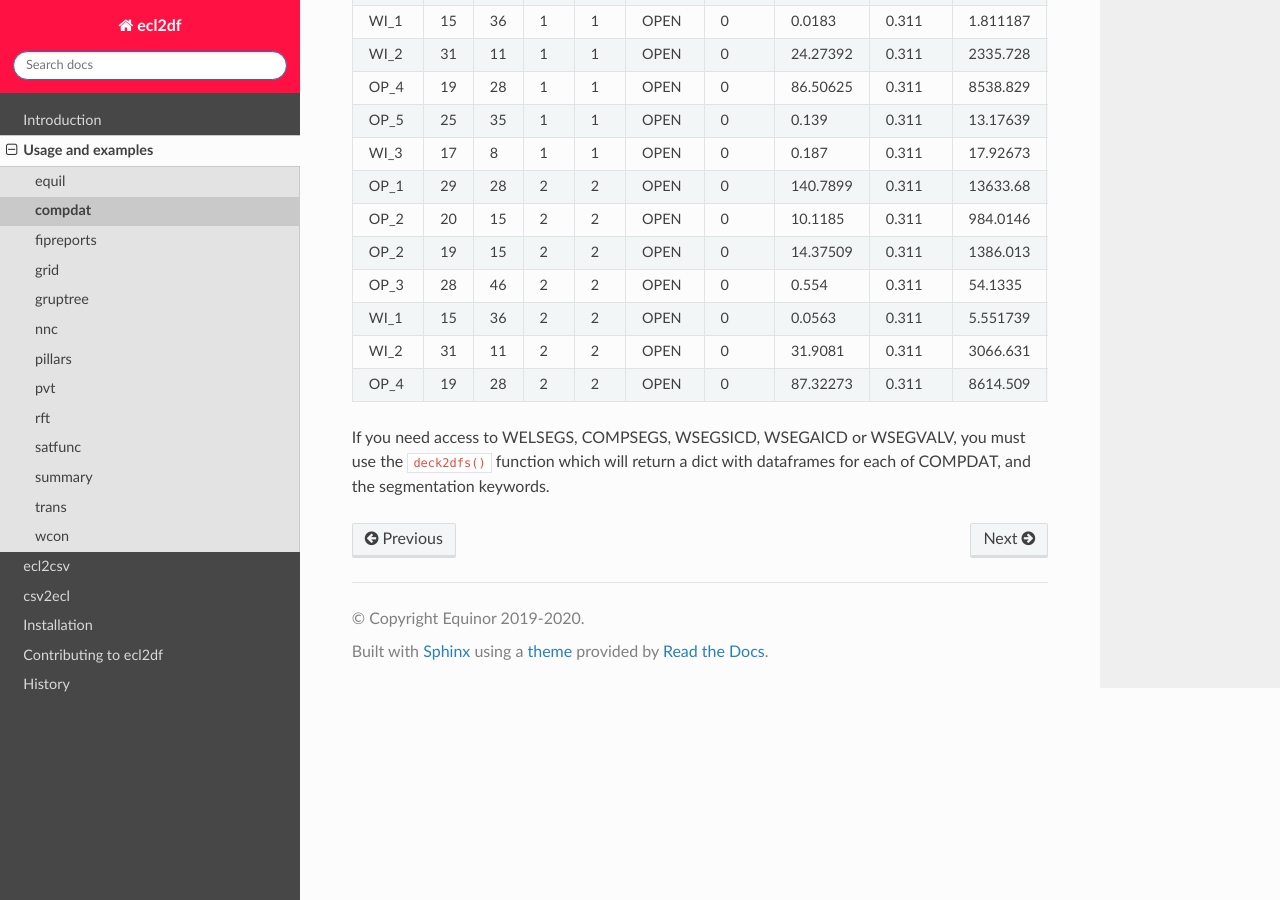
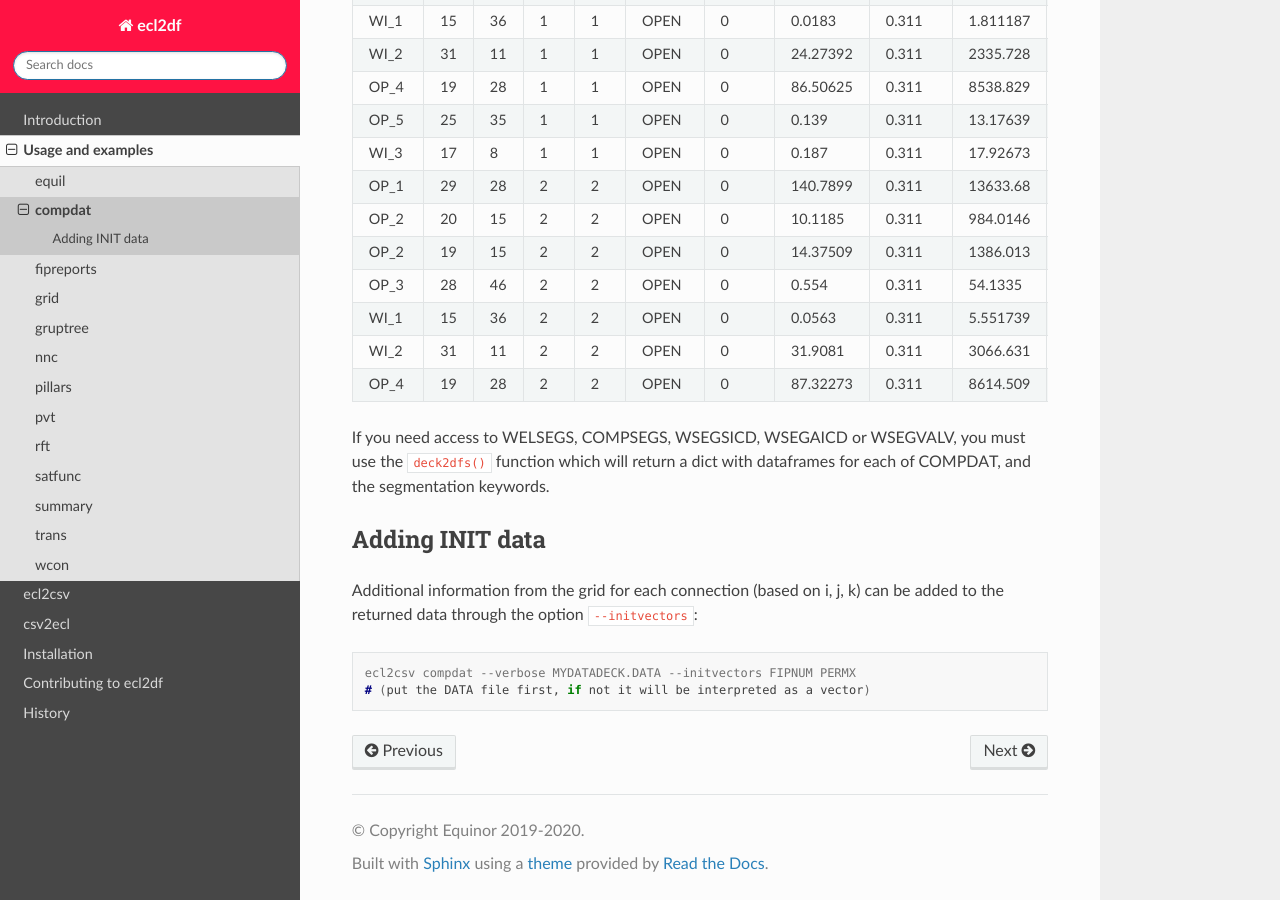
Before and after one commit to equinor/res2df, a Sphinx documentation site: the page built from docs/usage/compdat.rst, in a window 1280 px wide and 900 px high, scrolled down 566 px. Built offline with Sphinx 7.4.7 and the Read the Docs theme 2.0.0, drawn with Linux system fonts in a browser that asks for light colours; pages that are not in the unit, such as notebooks, are missing from menus; the version number could not be read and is left out.

Commit message:
Mention compdat --initvectors in rst docs

```diff
--- a/docs/usage/compdat.rst
+++ b/docs/usage/compdat.rst
@@ -22,3 +22,14 @@ statements from the actions in WELOPEN.
 If you need access to WELSEGS, COMPSEGS, WSEGSICD, WSEGAICD or WSEGVALV, you
 must use the ``deck2dfs()`` function which will return a dict with dataframes
 for each of COMPDAT, and the segmentation keywords.
+
+Adding INIT data
+----------------
+
+Additional information from the grid for each connection (based on i, j, k) can
+be added to the returned data through the option ``--initvectors``:
+
+.. code-block:: console
+
+   ecl2csv compdat --verbose MYDATADECK.DATA --initvectors FIPNUM PERMX
+   # (put the DATA file first, if not it will be interpreted as a vector)
```
